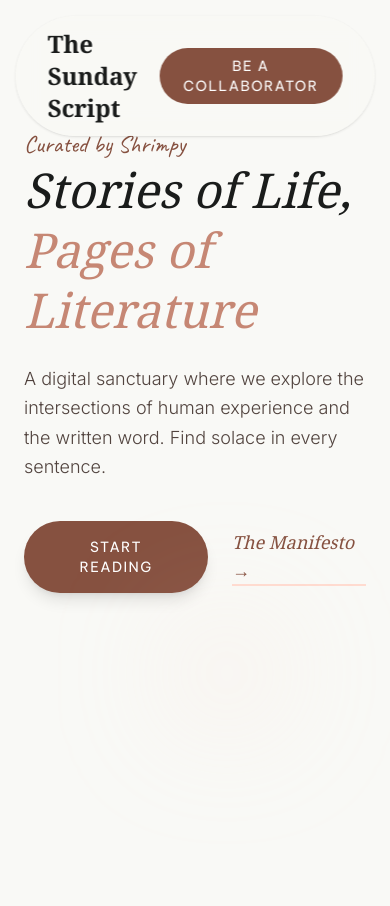
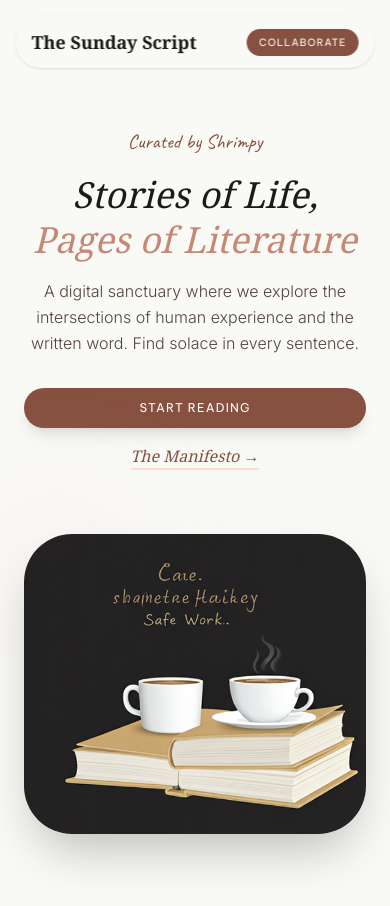
Before and after one commit to saksham-shr/sunday-script, a Next.js app: page / in a window 390 px wide. Shown: the top 906 px of the page. Built offline with nearby package versions, Linux system fonts and the light colour scheme.

Commit message:
Fixed Hero Section - Mobile Responsive

```diff
--- a/app/page.tsx
+++ b/app/page.tsx
@@ -2,7 +2,7 @@ import Hero from "@/components/Hero";
 
 export default function Home() {
   return (
-    <main className="pt-32 px-6 lg:px-12 max-w-7xl mx-auto">
+    <main className="pt-32 px-6 lg:px-12 max-w-[1600px] mx-auto">
       <Hero />
     </main>
   );
--- a/components/Hero.tsx
+++ b/components/Hero.tsx
@@ -2,55 +2,57 @@ import Image from "next/image";
 
 export default function Hero() {
   return (
-    <section className="flex flex-col lg:flex-row items-center justify-between gap-12 mb-32">
+    <section className="flex flex-col lg:flex-row items-center justify-between gap-8 md:gap-12 mb-16 md:mb-24 lg:mb-32">
 
       {/* LEFT: Text content */}
-      <div className="lg:w-1/2 space-y-6">
-        <span className="font-accent text-2xl text-primary">
+      <div className="w-full lg:w-3/5 space-y-4 md:space-y-6 text-center lg:text-left">
+
+        <span className="font-accent text-xl sm:text-2xl text-primary block">
           Curated by Shrimpy
         </span>
 
-        <h1 className="text-5xl lg:text-7xl leading-tight font-headline italic text-on-surface">
-          Stories of Life, <br />
+        <h1 className="text-4xl sm:text-5xl md:text-6xl xl:text-7xl leading-tight font-headline italic text-on-surface">
+          Stories of Life,{" "}
           <span className="text-primary-container">Pages of Literature</span>
         </h1>
 
-        <p className="text-lg lg:text-xl text-on-surface-variant max-w-md font-body font-light leading-relaxed">
+        <p className="text-base sm:text-lg xl:text-xl text-on-surface-variant max-w-md mx-auto lg:mx-0 font-body font-light leading-relaxed">
           A digital sanctuary where we explore the intersections of human
           experience and the written word. Find solace in every sentence.
         </p>
 
-        <div className="pt-4 flex items-center gap-6">
-          <button className="bg-primary text-on-primary px-8 py-4 rounded-xl font-label text-sm uppercase tracking-widest hover:bg-primary-container transition-colors shadow-lg">
+        <div className="pt-4 flex flex-col sm:flex-row items-center justify-center lg:justify-start gap-4 sm:gap-6">
+          <button className="w-full sm:w-auto bg-primary text-on-primary px-6 md:px-8 py-3 md:py-4 rounded-xl font-label text-xs md:text-sm uppercase tracking-widest hover:bg-primary-container transition-colors shadow-lg">
             Start Reading
           </button>
-          <a href="#" className="text-primary font-headline italic text-lg border-b-2 border-primary-fixed hover:text-primary-container transition-colors">
+          <a href="#" className="text-primary font-headline italic text-base md:text-lg border-b-2 border-primary-fixed hover:text-primary-container transition-colors">
             The Manifesto →
           </a>
         </div>
       </div>
 
       {/* RIGHT: Image + Marginalia Quote */}
-      <div className="lg:w-1/2 relative">
+      <div className="w-full lg:w-2/5 relative mt-8 lg:mt-0">
 
         {/* Soft glow blob */}
         <div className="absolute -top-4 -left-4 w-24 h-24 bg-primary-fixed/30 rounded-full blur-3xl"></div>
 
-        {/* Image container */}
-        <div className="relative z-10 rounded-xl overflow-hidden shadow-2xl h-[500px]">
+        {/* Image container — responsive heights */}
+        <div className="relative z-10 rounded-xl overflow-hidden shadow-2xl h-[300px] sm:h-[400px] md:h-[450px] lg:h-[500px]">
           <Image
             src="/coffee-books.png"
             alt="Coffee and Books"
             fill
+            sizes="(max-width: 1024px) 100vw, 40vw"
             className="object-cover"
             priority
           />
         </div>
 
-        {/* Marginalia Quote */}
-        <div className="absolute -bottom-8 -left-8 lg:-left-16 bg-surface-container-lowest p-8 rounded-lg shadow-sm border-l-4 border-primary-fixed max-w-xs hidden md:block z-20">
-          <p className="font-accent text-xl text-on-surface leading-tight">
-            "Literature is the safe and traditional way of being alive in someone else's head."
+        {/* Marginalia Quote — only on medium+ screens */}
+        <div className="absolute -bottom-6 -left-4 md:-bottom-8 md:-left-8 lg:-left-16 bg-surface-container-lowest p-5 md:p-8 rounded-lg shadow-sm border-l-4 border-primary-fixed max-w-[220px] md:max-w-xs hidden md:block z-20">
+          <p className="font-accent text-base md:text-xl text-on-surface leading-tight">
+            &ldquo;Literature is the safe and traditional way of being alive in someone else&rsquo;s head.&rdquo;
           </p>
         </div>
 
--- a/components/Navbar.tsx
+++ b/components/Navbar.tsx
@@ -2,14 +2,17 @@ import Link from "next/link";
 
 export default function Navbar() {
   return (
-    <nav className="fixed top-4 left-1/2 -translate-x-1/2 w-[92%] max-w-7xl z-50 rounded-full px-8 py-3 bg-surface/80 backdrop-blur-[12px] flex justify-between items-center shadow-sm">
+    <nav className="fixed top-4 left-1/2 -translate-x-1/2 w-[92%] max-w-7xl z-50 rounded-full px-4 md:px-8 py-3 bg-surface/80 backdrop-blur-[12px] flex justify-between items-center shadow-sm">
 
-      {/* Logo */}
-      <Link href="/" className="text-2xl font-headline font-bold text-on-surface">
+      {/* Logo — smaller on mobile, full name on desktop */}
+      <Link
+        href="/"
+        className="text-lg md:text-2xl font-headline font-bold text-on-surface whitespace-nowrap"
+      >
         The Sunday Script
       </Link>
 
-      {/* Nav Links */}
+      {/* Nav Links — hidden on mobile */}
       <div className="hidden md:flex items-center gap-8">
         <Link href="/" className="font-label text-xs uppercase tracking-widest text-primary border-b-2 border-primary-fixed hover:text-primary-container transition-colors">
           Home
@@ -22,9 +25,9 @@ export default function Navbar() {
         </Link>
       </div>
 
-      {/* Collaborator Button */}
-      <button className="bg-primary text-on-primary px-6 py-2 rounded-full font-label text-sm uppercase tracking-widest hover:bg-primary-container transition-colors">
-        Be a Collaborator
+      {/* Collaborator Button — smaller on mobile */}
+      <button className="bg-primary text-on-primary px-3 py-1.5 md:px-6 md:py-2 rounded-full font-label text-[10px] md:text-sm uppercase tracking-widest hover:bg-primary-container transition-colors whitespace-nowrap">
+        Collaborate
       </button>
 
     </nav>
```
